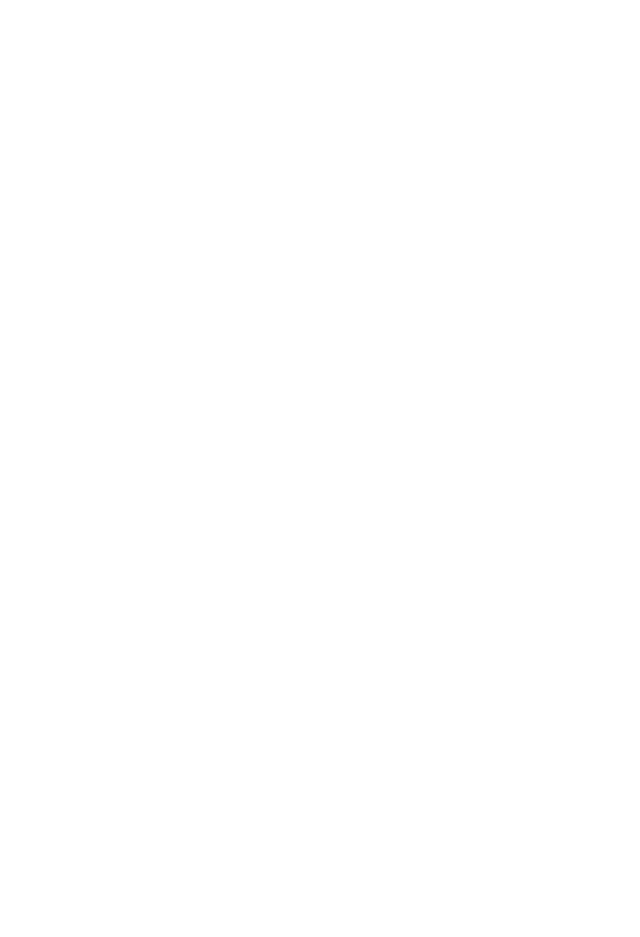
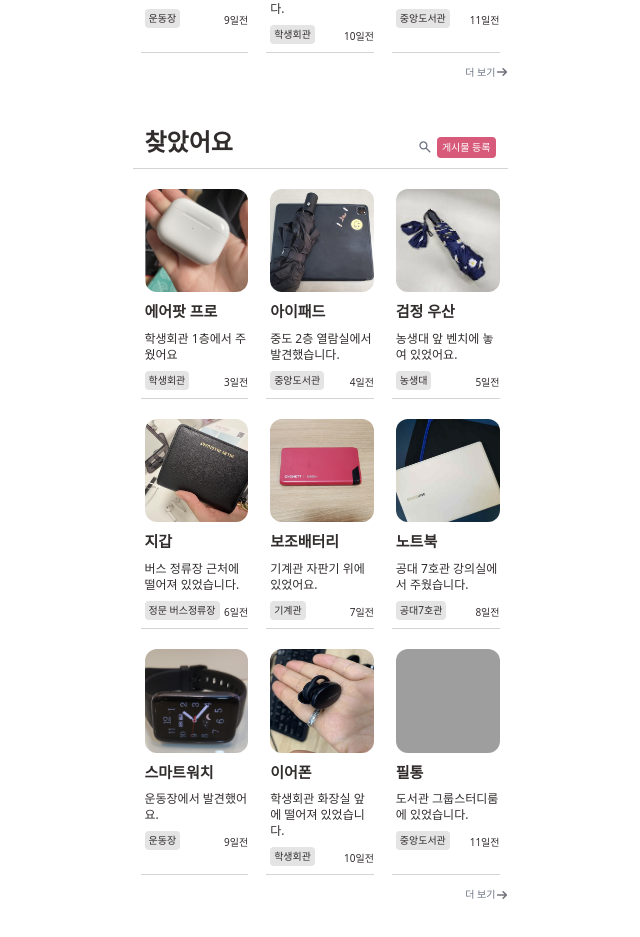
Before and after one commit to Minkyu0424/cbfind, a React (Vite) app: page / in a window 1280 px wide. Shown: the part 767-1704 px from the top of the page, without its empty margins (320-960 px from the left). Before the commit the page ends 800 px from the top, so only its background shows below. Built offline with nearby package versions, Linux system fonts and the light colour scheme; grey boxes are pictures that could not be loaded; a web font is replaced by a local one.

Commit message:
:sparkles: [feat] : 메인 페이지 UI

```diff
--- a/src/components/common/Item.tsx
+++ b/src/components/common/Item.tsx
@@ -1,16 +1,28 @@
-const Item = () => {
+import type { ItemTypes } from "../../types/common";
+
+interface ItemProps {
+  item: ItemTypes;
+}
+const Item = ({ item }: ItemProps) => {
+  const today = new Date().getTime();
+  const transDate = (date: string) => {
+    const uploadDate = new Date(date).getTime();
+    return Math.floor((today - uploadDate) / (1000 * 60 * 60 * 24));
+  };
   return (
-    <div className="flex flex-col w-full">
-      <div className="flex flex-col gap-2">
+    <div className="flex flex-col w-[30%] border-b border-b-[var(--gray)] pb-2 cursor-pointer">
+      <div className="flex flex-col gap-2 pl-1">
         <img
-          className="w-full h-full rounded-xl"
-          src="https://placehold.co/109x112"
+          className="w-full aspect-square object-cover rounded-xl"
+          src={item.image}
         />
-        <p>에어팟</p>
-        <p>한짝밖에 없어요 비에 젖어있었어요 그리</p>
-        <div>
-          <p>학생회관</p>
-          <p>2일전</p>
+        <p className="text-[15px] font-semibold">{item.title}</p>
+        <p className="text-xs">{item.content}</p>
+        <div className="flex w-full justify-between items-end">
+          <p className="py-0.5 px-1 text-[10px] bg-[var(--sub2)] rounded">{item.place}</p>
+          <p className="text-[10px] font-medium">
+            {transDate(item.date) < 1 ? "오늘" : `${transDate(item.date)}일전`}
+          </p>
         </div>
       </div>
     </div>
--- a/src/components/main/MainFoundItemContainer.tsx
+++ b/src/components/main/MainFoundItemContainer.tsx
@@ -1,12 +1,26 @@
-import React from 'react';
-import MainItemContainerHeader from './MainItemContainerHeader';
+import { Link } from "react-router-dom";
+import { MockItems } from "../../constants/mock";
+import Item from "../common/Item";
+import MainItemContainerHeader from "./MainItemContainerHeader";
 
 const MainFoundItemContainer = () => {
-    return (
-        <div className='size-full'>
-            <MainItemContainerHeader title='찾았어요' />
-        </div>
-    );
+  return (
+    <div className="size-full">
+      <MainItemContainerHeader title="찾았어요" />
+      <div className="flex px-2 gap-y-5 justify-between flex-wrap pt-5 pb-3">
+        {MockItems.slice(0, 9).map((item) => (
+          <Item key={item.title} item={item} />
+        ))}
+      </div>
+      <Link
+        to={"/"}
+        className="w-full justify-end flex items-center text-[10px] text-[var(--sub)]"
+      >
+        더 보기
+        <img className="w-3 h-3" src="/arrow.svg" />
+      </Link>
+    </div>
+  );
 };
 
 export default MainFoundItemContainer;
--- a/src/components/main/MainLostItemContainer.tsx
+++ b/src/components/main/MainLostItemContainer.tsx
@@ -1,9 +1,24 @@
+import { Link } from "react-router-dom";
+import { MockItems } from "../../constants/mock";
+import Item from "../common/Item";
 import MainItemContainerHeader from "./MainItemContainerHeader";
 
 const MainLostItemContainer = () => {
   return (
     <div className="size-full">
       <MainItemContainerHeader title="찾아주세요" />
+      <div className="flex px-2 gap-y-5 justify-between flex-wrap pt-5 pb-3">
+        {MockItems.slice(0, 9).map((item) => (
+          <Item key={item.title} item={item} />
+        ))}
+      </div>
+      <Link
+        to={"/"}
+        className="w-full justify-end flex items-center text-[10px] text-[var(--sub)]"
+      >
+        더 보기
+        <img className="w-3 h-3" src="/arrow.svg" />
+      </Link>
     </div>
   );
 };
--- a/src/pages/Main.tsx
+++ b/src/pages/Main.tsx
@@ -3,7 +3,7 @@
 
 const Main = () => {
   return (
-    <div className="size-full flex flex-col items-center">
+    <div className="size-full flex flex-col items-center pb-10">
       <Header />
       <MainContainer />
     </div>
```
